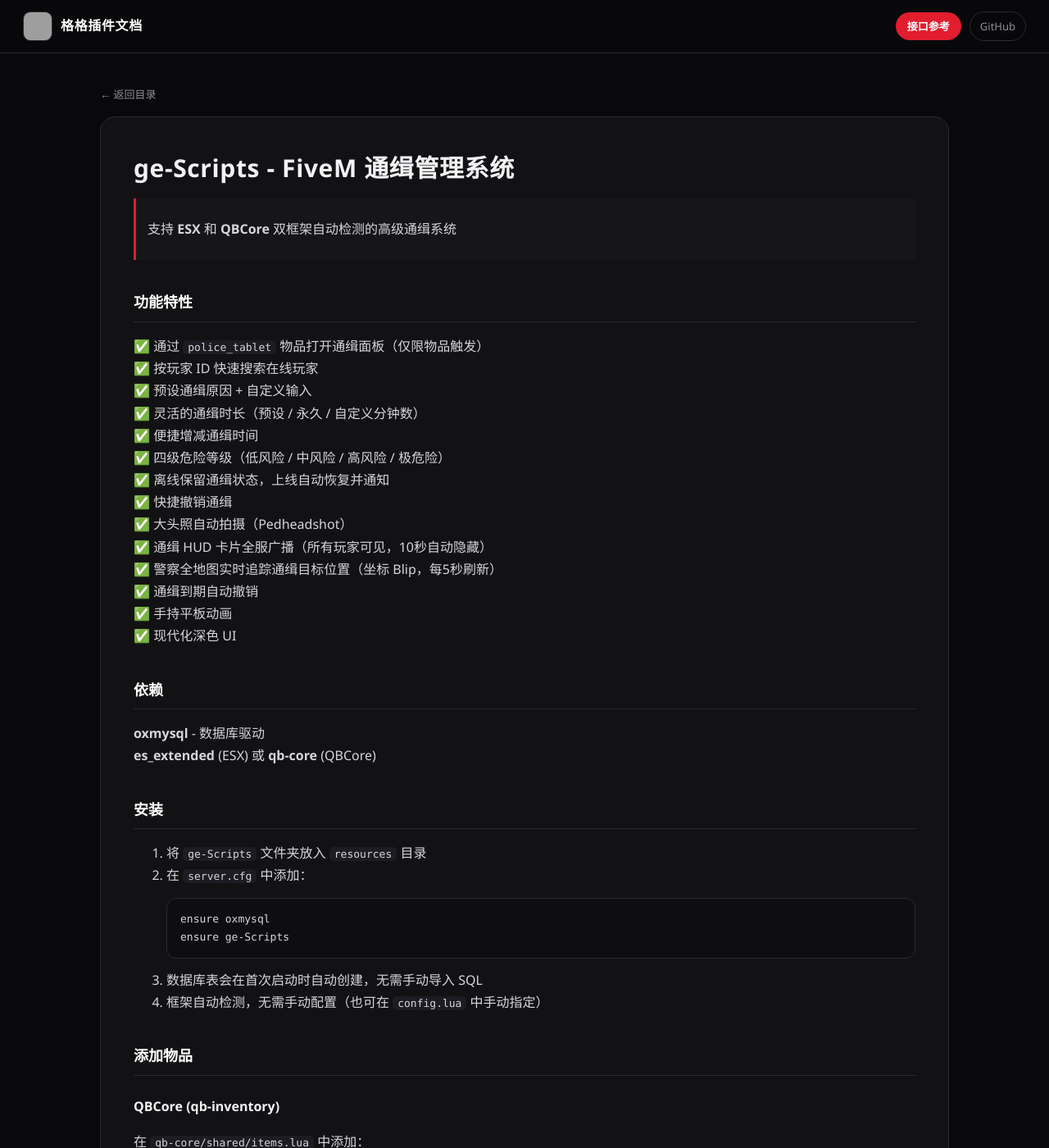
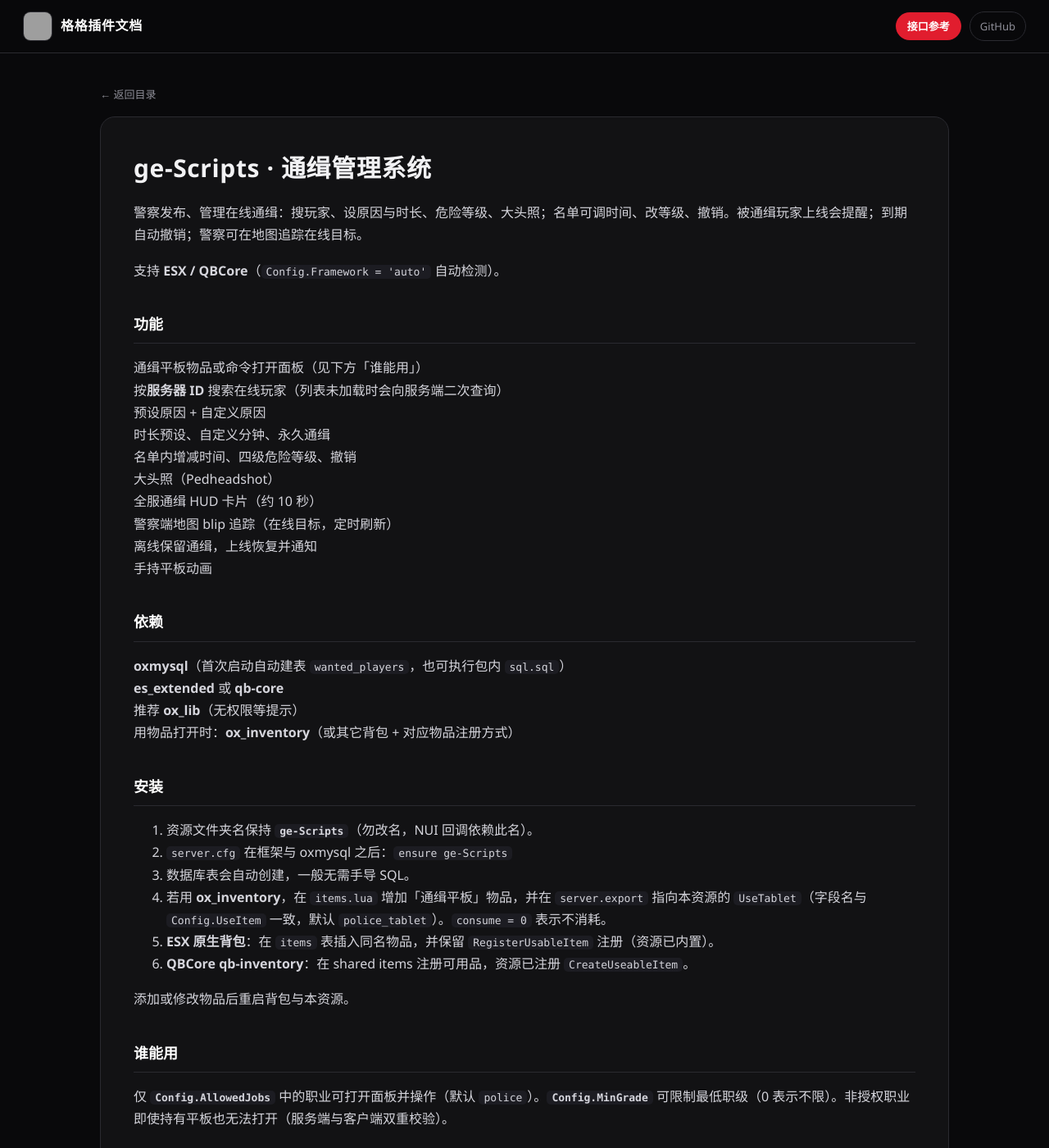
Before and after one commit to gege806/gege-docs, a Jekyll site: the page built from plugins/ge-Scripts.md, in a window 1280 px wide and 1400 px high. Shown: the whole window at 82% size. Built offline with Jekyll 4.4.1, drawn with Linux system fonts in a browser that asks for light colours; some of the changed text lies outside the part shown; grey boxes are pictures that could not be loaded.

Commit message:
docs(ge-Scripts): sync player guide, API reference, maintainer notes

````diff
--- a/plugins/api.md
+++ b/plugins/api.md
@@ -248,12 +248,51 @@
 
 ---
 
+## ge-Scripts（通缉系统）
+
+**服务端 export（ox_inventory 物品）**
+
+| 接口 | 作用 |
+|------|------|
+| `UseTablet(event, item, inventory, slot, data)` | 使用 `Config.UseItem`（默认 `police_tablet`）时打开面板；仅 `Config.AllowedJobs` 通过校验的玩家会收到 UI |
+
+`items.lua` 示例：
+
+```lua
+server = { export = 'ge-Scripts.UseTablet' },
+```
+
+**服务端事件（资源内部 / 需警察权限）**
+
+| 事件 | 说明 |
+|------|------|
+| `ge-Scripts:server:getPlayers` | 拉取在线玩家列表 |
+| `ge-Scripts:server:lookupPlayer` | 参数 `targetId`（number），按服务器 ID 查在线玩家 |
+| `ge-Scripts:server:getWantedList` | 拉取通缉名单 |
+| `ge-Scripts:server:getConfig` | 拉取原因/时长预设等 UI 配置 |
+| `ge-Scripts:server:addWanted` | 参数 `data` 表：`identifier`, `sourceId`, `name`, `reason`, `duration`, `riskLevel`, `mugshotUrl` |
+| `ge-Scripts:server:removeWanted` | 参数 `identifier` 或 `{ identifier, sourceId }` |
+| `ge-Scripts:server:modifyTime` | 参数 `identifier`, `addMinutes` |
+| `ge-Scripts:server:changeRisk` | 参数 `{ identifier, direction }`（1 升级 / -1 降级） |
+| `ge-Scripts:server:saveMugshot` | 参数 `targetId`, `mugshotBase64` |
+
+**客户端事件**
+
+| 事件 | 说明 |
+|------|------|
+| `ge-Scripts:client:openUI` | 打开通缉 NUI（一般由服务端在校验权限后触发） |
+| `ge-Scripts:client:setWanted` | 全服广播：`wanted`（boolean）, `info` 表（含 `identifier`, `sourceId`, `name`, `reason`, `issuedBy`, `riskLevel`, `mugshotUrl` 等） |
+| `ge-Scripts:client:updateWantedCoords` | 警察端：`coords` 数组（通缉目标坐标，用于 blip） |
+| `ge-Scripts:client:refreshList` | 面板打开时刷新名单 |
+| `ge-Scripts:client:receivePlayers` / `receiveWantedList` / `receiveConfig` / `lookupPlayerResult` / `receiveMugshot` | NUI 数据回调，通常仅本资源使用 |
+
+---
+
 ## 其他
 
 | 资源 | 接口 |
 |------|------|
 | `gege-bindings` | 服务端 `UseTablet` |
-| `ge-Scripts` | 服务端 `UseTablet` |
 | `safetyzone` | 服务端 `GetZoneConfig`；客户端 `GetCurrentRestrictedZone` |
 | `gege_huaban_converted` / `gege_huaban_native` | `useHuaban` |
 | `bodycam` / `qb-bodycam` | 客户端 `useBodycam` |
--- a/plugins/ge-Scripts.md
+++ b/plugins/ge-Scripts.md
@@ -3,106 +3,101 @@
 title: "ge-Scripts - FiveM 通缉管理系统"
 ---
 
-# ge-Scripts - FiveM 通缉管理系统
+# ge-Scripts · 通缉管理系统
 
-> 支持 **ESX** 和 **QBCore** 双框架自动检测的高级通缉系统
+警察发布、管理在线通缉：搜玩家、设原因与时长、危险等级、大头照；名单可调时间、改等级、撤销。被通缉玩家上线会提醒；到期自动撤销；警察可在地图追踪在线目标。
 
-## 功能特性
+支持 **ESX / QBCore**（`Config.Framework = 'auto'` 自动检测）。
 
-- ✅ 通过 `police_tablet` 物品打开通缉面板（仅限物品触发）
-- ✅ 按玩家 ID 快速搜索在线玩家
-- ✅ 预设通缉原因 + 自定义输入
-- ✅ 灵活的通缉时长（预设 / 永久 / 自定义分钟数）
-- ✅ 便捷增减通缉时间
-- ✅ 四级危险等级（低风险 / 中风险 / 高风险 / 极危险）
-- ✅ 离线保留通缉状态，上线自动恢复并通知
-- ✅ 快捷撤销通缉
-- ✅ 大头照自动拍摄（Pedheadshot）
-- ✅ 通缉 HUD 卡片全服广播（所有玩家可见，10秒自动隐藏）
-- ✅ 警察全地图实时追踪通缉目标位置（坐标 Blip，每5秒刷新）
-- ✅ 通缉到期自动撤销
-- ✅ 手持平板动画
-- ✅ 现代化深色 UI
+## 功能
+
+- 通缉平板物品或命令打开面板（见下方「谁能用」）
+- 按**服务器 ID** 搜索在线玩家（列表未加载时会向服务端二次查询）
+- 预设原因 + 自定义原因
+- 时长预设、自定义分钟、永久通缉
+- 名单内增减时间、四级危险等级、撤销
+- 大头照（Pedheadshot）
+- 全服通缉 HUD 卡片（约 10 秒）
+- 警察端地图 blip 追踪（在线目标，定时刷新）
+- 离线保留通缉，上线恢复并通知
+- 手持平板动画
 
 ## 依赖
 
-- **oxmysql** - 数据库驱动
-- **es_extended** (ESX) 或 **qb-core** (QBCore)
+- **oxmysql**（首次启动自动建表 `wanted_players`，也可执行包内 `sql.sql`）
+- **es_extended** 或 **qb-core**
+- 推荐 **ox_lib**（无权限等提示）
+- 用物品打开时：**ox_inventory**（或其它背包 + 对应物品注册方式）
 
 ## 安装
 
-1. 将 `ge-Scripts` 文件夹放入 `resources` 目录
-2. 在 `server.cfg` 中添加：
-   ```
-   ensure oxmysql
-   ensure ge-Scripts
-   ```
-3. 数据库表会在首次启动时自动创建，无需手动导入 SQL
-4. 框架自动检测，无需手动配置（也可在 `config.lua` 中手动指定）
+1. 资源文件夹名保持 **`ge-Scripts`**（勿改名，NUI 回调依赖此名）。
+2. `server.cfg` 在框架与 oxmysql 之后：`ensure ge-Scripts`
+3. 数据库表会自动创建，一般无需手导 SQL。
+4. 若用 **ox_inventory**，在 `items.lua` 增加「通缉平板」物品，并在 `server.export` 指向本资源的 `UseTablet`（字段名与 `Config.UseItem` 一致，默认 `police_tablet`）。`consume = 0` 表示不消耗。
+5. **ESX 原生背包**：在 `items` 表插入同名物品，并保留 `RegisterUsableItem` 注册（资源已内置）。
+6. **QBCore qb-inventory**：在 shared items 注册可用品，资源已注册 `CreateUseableItem`。
 
-## 添加物品
+添加或修改物品后重启背包与本资源。
 
-### QBCore (qb-inventory)
+## 谁能用
 
-在 `qb-core/shared/items.lua` 中添加：
+仅 **`Config.AllowedJobs`** 中的职业可打开面板并操作（默认 `police`）。**`Config.MinGrade`** 可限制最低职级（0 表示不限）。非授权职业即使持有平板也无法打开（服务端与客户端双重校验）。
 
-```lua
-police_tablet = { name = 'police_tablet', label = '通缉平板', weight = 500, type = 'item', image = 'police_tablet.png', unique = false, useable = true, shouldClose = true, description = '警察通缉管理系统终端' },
-```
+打开方式（均在 `config.lua` 配置）：
 
-### ox_inventory
+| 方式 | 默认 |
+|------|------|
+| 物品 | `police_tablet` |
+| 命令 | `/wanted` |
+| 快捷键 | 留空未绑定 |
 
-在 `ox_inventory/data/items.lua` 中添加：
+## 使用（警察）
 
-```lua
-['police_tablet'] = {
-    label = '通缉平板',
-    weight = 500,
-    stack = false,
-    close = true,
-    consume = 0,
-    server = {
-        export = 'ge-Scripts.UseTablet',
-    },
-    description = '警察通缉管理系统终端',
-},
-```
-
-> `consume = 0` 表示使用后不消耗物品。
-
-### ESX (es_extended)
-
-在数据库 `items` 表中插入：
-
-```sql
-INSERT INTO `items` (`name`, `label`, `weight`) VALUES ('police_tablet', '通缉平板', 500);
-```
-
-> 添加物品后需要重启背包资源或重启服务器。物品图片 `police_tablet.png` 需自行放入对应背包资源的图片目录。
-
-## 使用方法
-
-1. 确保玩家拥有 `police_tablet` 物品
-2. 使用该物品即可打开通缉管理面板
-3. 输入玩家 ID 搜索目标 → 选择原因 → 设置时长和危险等级 → 点击通缉
-4. 通缉发布后：
-   - **所有玩家**看到通缉 HUD 卡片（含大头照、原因、危险等级）
-   - **警察**在地图上看到通缉目标的实时位置 Blip
-   - **被通缉玩家**收到通知
+1. 用平板或 `/wanted` 打开通缉系统。
+2. 在「选择玩家」输入目标**服务器 ID**（F8 / 管理器里的 source，不是 citizenid）。
+3. 点选匹配到的玩家，填写原因、时长、危险等级，可拍大头照，确认通缉。
+4. 左侧名单可搜索、撤销、加减时间、调整危险等级。
 
 ## 配置说明
 
 | 配置项 | 说明 |
 |--------|------|
-| `Config.Framework` | 框架选择：`'auto'`（自动检测）/ `'esx'` / `'qb'` |
-| `Config.UseItem` | 打开面板的物品名称（默认 `police_tablet`） |
+| `Config.Framework` | `auto` / `esx` / `qb` |
+| `Config.Command` | 打开命令，留空则不注册 |
+| `Config.Keybind` | 快捷键，留空不绑定 |
+| `Config.UseItem` | 平板物品名，留空则不用物品 |
 | `Config.AllowedJobs` | 允许使用的职业列表 |
-| `Config.MinGrade` | 最低职务等级（0 = 所有等级） |
-| `Config.TimePresets` | 时长预设选项（分钟） |
-| `Config.TimeStep` | 快捷增减步长（分钟） |
-| `Config.RiskLevels` | 危险等级配置（标签、值、颜色） |
-| `Config.Reasons` | 预设通缉原因列表 |
-| `Config.Notifications` | 通知文本配置 |
-| `Config.Blip` | 地图标记设置（图标、颜色、大小、闪烁） |
-| `Config.Mugshot` | 大头照设置（启用/禁用、相机偏移） |
-| `Config.TabletAnim` | 手持平板动画设置 |
+| `Config.MinGrade` | 最低职级，0 为不限 |
+| `Config.TimePresets` | 时长预设（分钟，-1 永久） |
+| `Config.TimeStep` | 名单内加减时间步长（分钟） |
+| `Config.RiskLevels` | 危险等级标签、值、颜色 |
+| `Config.Reasons` | 预设原因 |
+| `Config.Notifications` | 各类提示文案 |
+| `Config.Blip` | 警察追踪 blip |
+| `Config.Mugshot` | 大头照开关与相机偏移 |
+| `Config.TabletAnim` | 持平板动画与道具 |
+
+## 常见问题
+
+**输入 ID 提示未找到**
+确认目标在线、ID 正确、本人职业在 `AllowedJobs` 内；改配置后 `ensure ge-Scripts`。
+
+**civilian 能打开**
+检查 `AllowedJobs` 是否误加 civilian 职业；重启资源。
+
+**平板用了没反应**
+确认 ox_inventory 物品的 server export 指向 `ge-Scripts` 的 `UseTablet`，物品名与 `Config.UseItem` 一致。
+
+## 更新日志
+
+### 1.0.1
+
+- 修复输入服务器 ID 偶发「未找到玩家」（服务端按 ID 查询 + 在线列表回退）
+- 仅 `AllowedJobs` 可打开面板（物品 / 命令 / export 均校验）
+- 新增 `/wanted` 命令（`Config.Command`）
+- 配置注释规范为行尾说明
+
+### 1.0.0
+
+- 首发：通缉发布、名单管理、HUD、警察 blip、双框架、自动建表
````
Also changed, not shown: DOCUMENTATION.md (added, +10 -0 lines).
